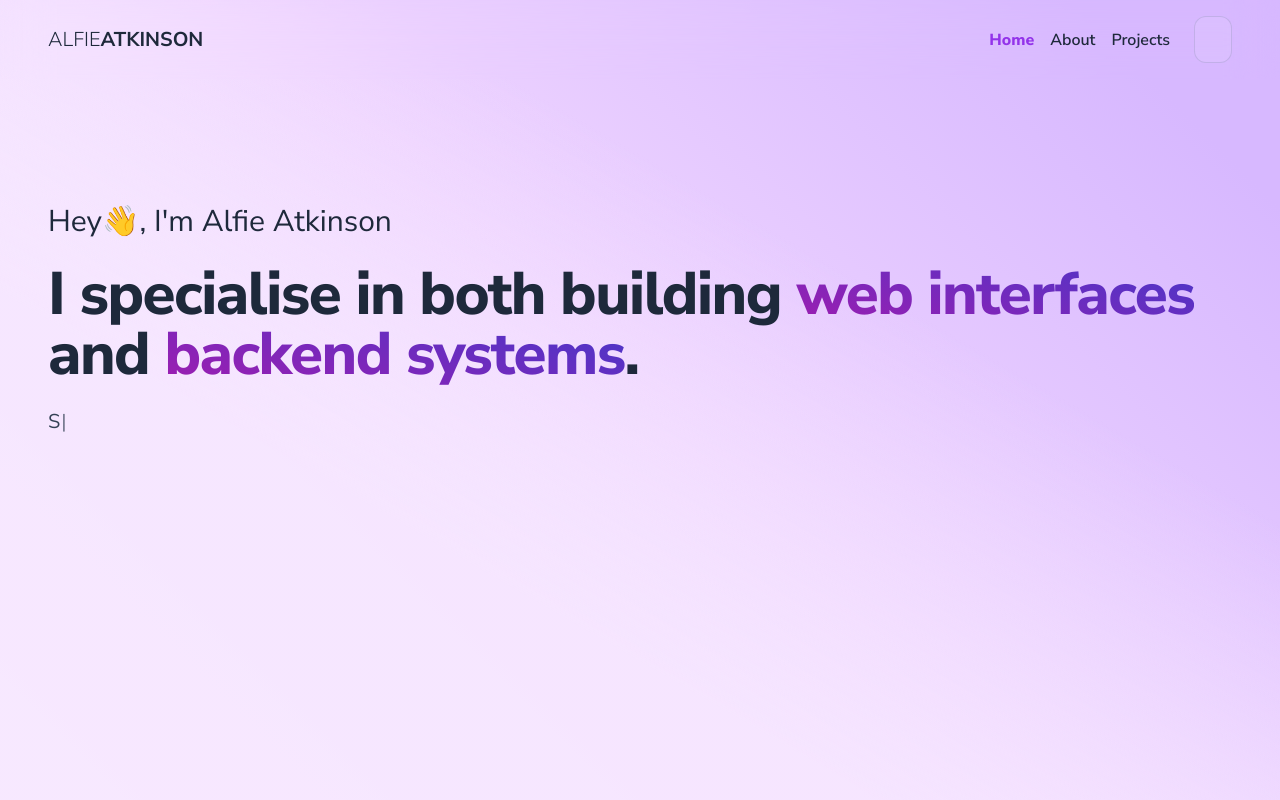
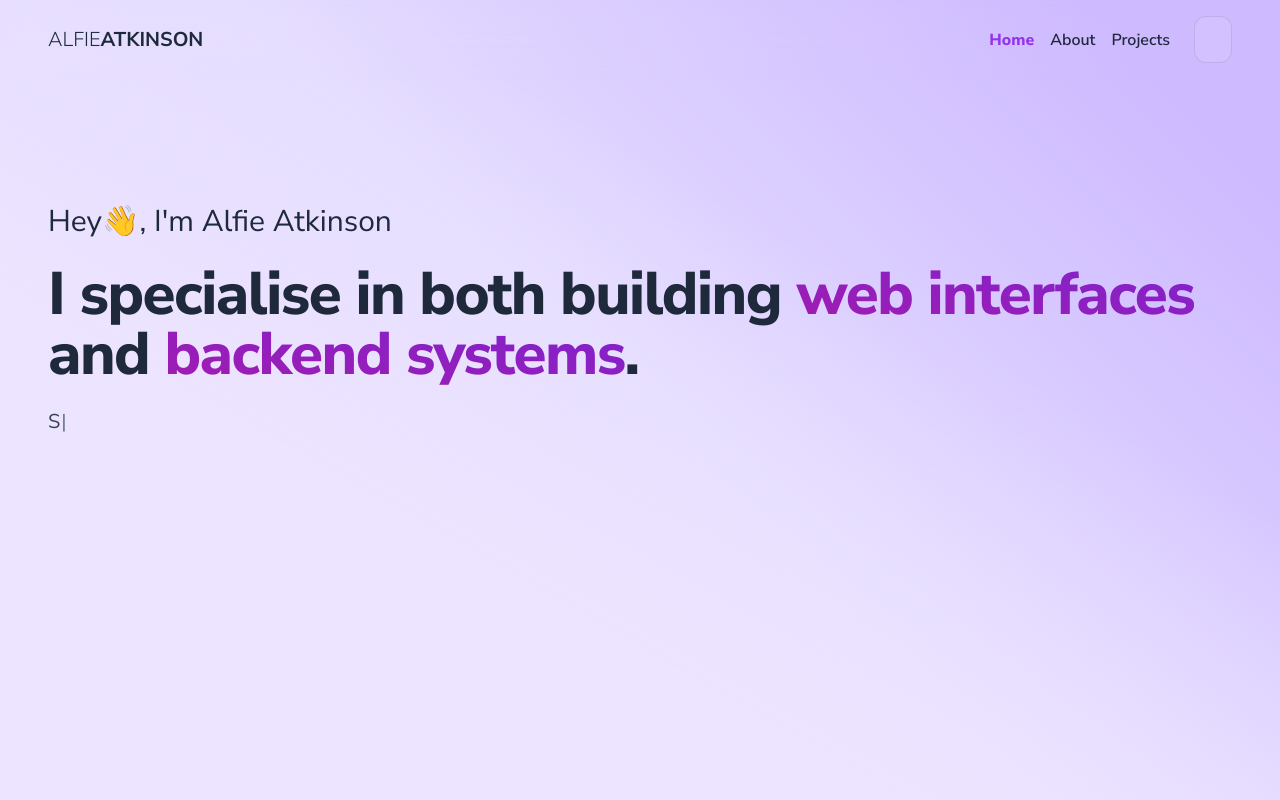
Before and after one commit to alfieatkinson/portfolio, a React (Vite) app: page / in a window 1280 px wide. Shown: the top 800 px of the page. Built offline with nearby package versions, Linux system fonts and the light colour scheme; some icons are missing.

Commit message:
Update background gradients in main.css and adjust HighlightText component for improved color transitions

```diff
--- a/src/assets/css/main.css
+++ b/src/assets/css/main.css
@@ -48,12 +48,12 @@
 
 @layer utilities {
   .bg-light {
-    background: linear-gradient(-135deg, #d7b8ff 10%, #efd5ff 50%, #ffffff 100%);
+    background: linear-gradient(-135deg, #cebaff 10%, #e4dcff 50%, #dfd3ff 100%);
   }
 
   .bg-overlay {
-    background: linear-gradient(30deg, #f6e6ffe6 33%, #ffe6f000 66%),
-      linear-gradient(-135deg, #d7b8ff 10%, #efd5ff 50%, #ffffff 100%);
+    background: linear-gradient(30deg, #eee6ffe6 33%, #f0e6ff00 66%),
+      linear-gradient(-135deg, #cebaff 10%, #e4dcff 50%, #dfd3ff 100%);
     background-attachment: fixed;
   }
 
--- a/src/components/common/HighlightText.tsx
+++ b/src/components/common/HighlightText.tsx
@@ -9,7 +9,7 @@ export default function HighlightText({ children }: ComponentProps): React.JSX.E
 
   useEffect((): (() => void) => {
     const interval = setInterval((): void => {
-      setDegree((degree + 15) % 360)
+      setDegree((degree + 10) % 360)
       if (ref.current) {
         ref.current.style.backgroundImage = `linear-gradient(${degree}deg, var(--tw-gradient-stops))`
       }
@@ -21,8 +21,8 @@ export default function HighlightText({ children }: ComponentProps): React.JSX.E
     <span
       ref={ref}
       className={clsx(
-        'from-fuchsia-700 to-indigo-700 bg-clip-text',
-        'dark:from-fuchsia-400 dark:to-blue-400',
+        'from-fuchsia-700 to-purple-700 bg-clip-text',
+        'dark:from-fuchsia-400 dark:to-purple-400',
         'text-transparent transition'
       )}
     >
```
